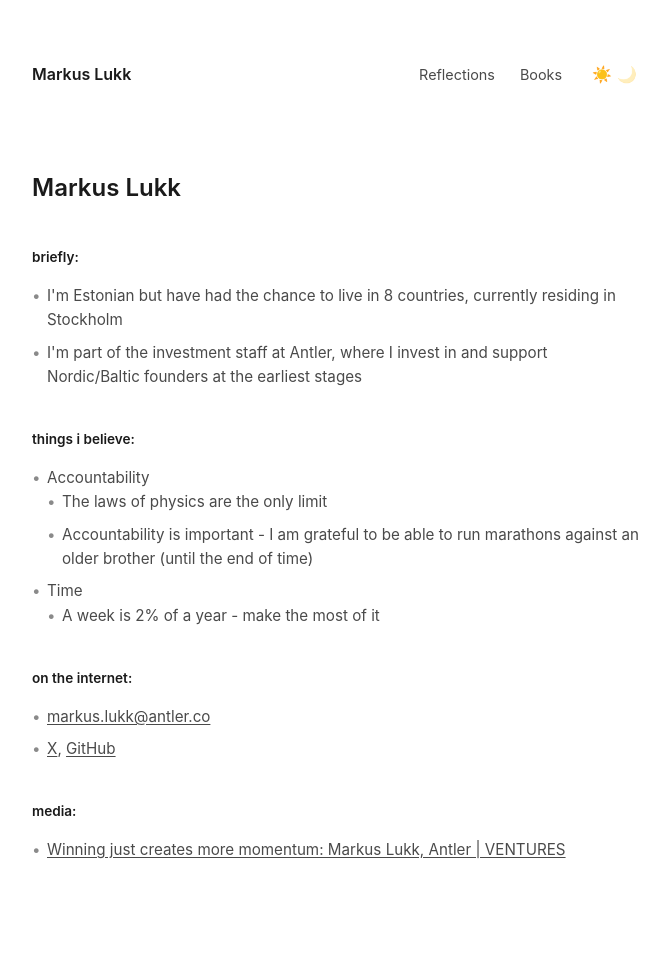
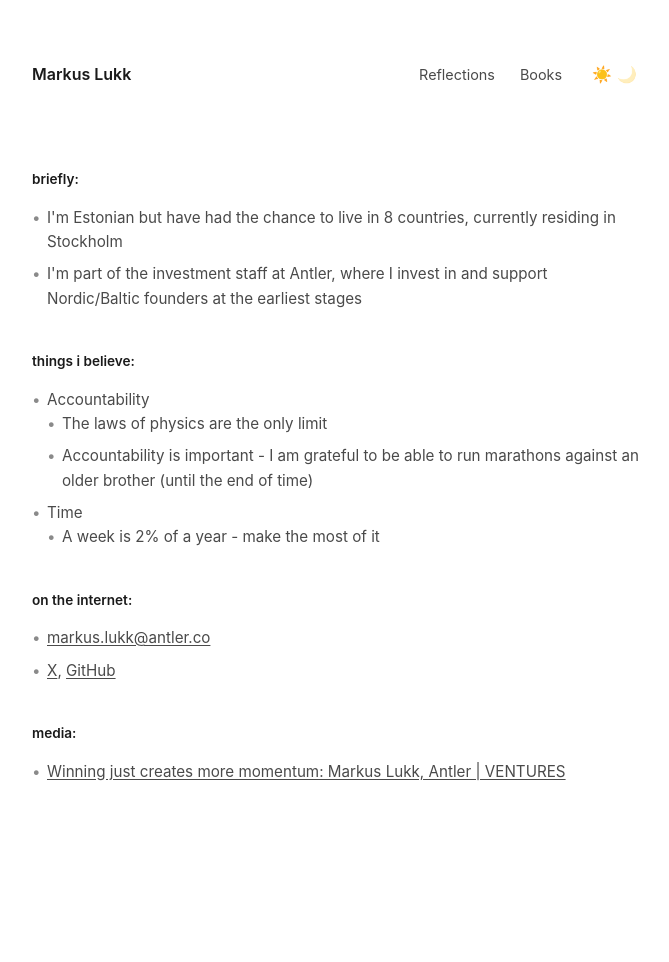
Before and after one commit to markuslukk/markuslukk.github.io, a Jekyll site: the page built from index.html, in a window 1280 px wide. Shown: the whole page, without its empty margins (303-972 px from the left). Built offline with Jekyll 4.4.1, drawn with Linux system fonts in a browser that asks for light colours; after the commit the page ends 900 px from its top, so only the background shows below that.

Commit message:
Update index.html

```diff
--- a/index.html
+++ b/index.html
@@ -14,9 +14,6 @@ title: Markus Lukk
       </button>
     </nav>
   </header>
-
-  <div class="intro">
-    <h1>Markus Lukk</h1>
 
     <div class="section">
       <h2>briefly:</h2>
```
